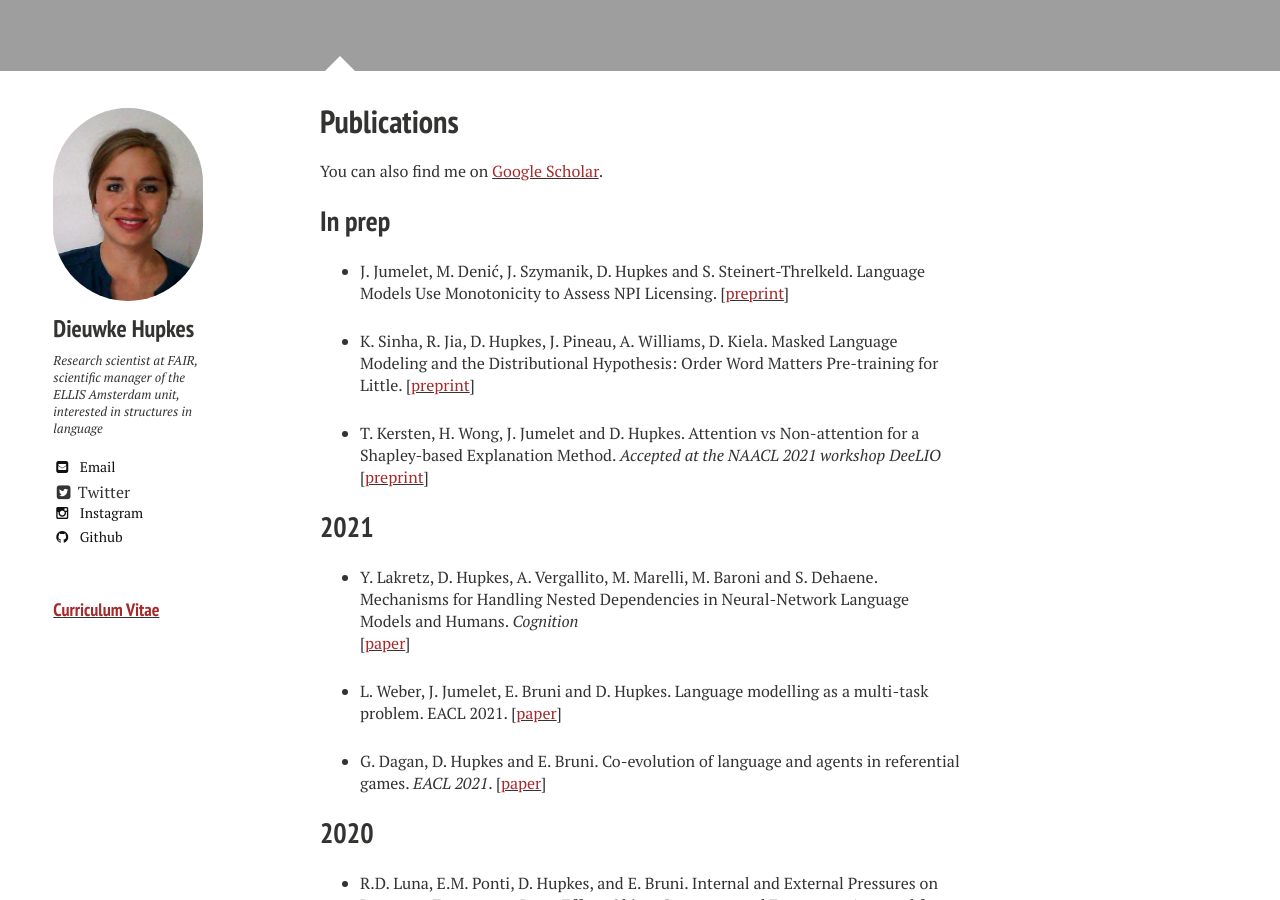
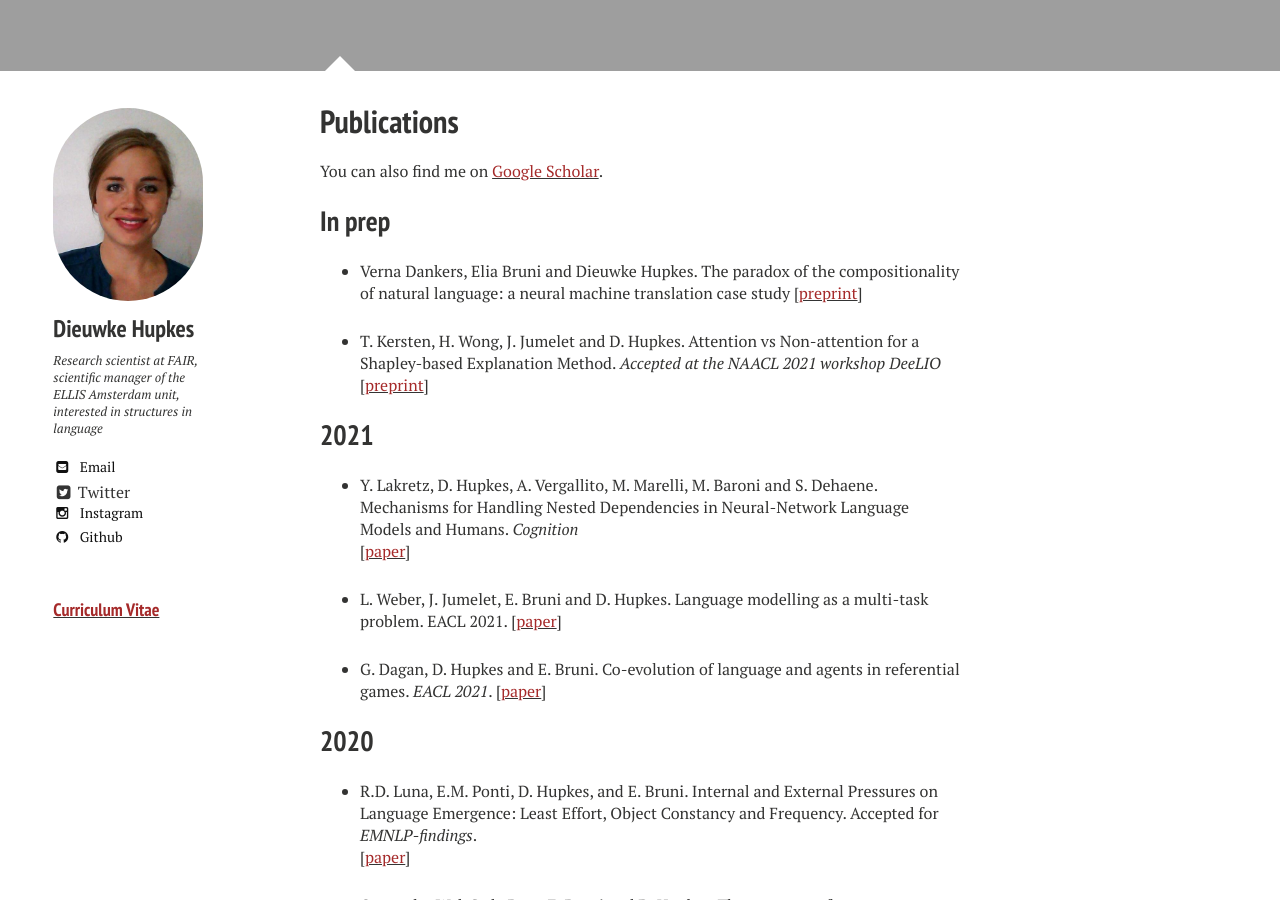
Before and after one commit to dieuwkehupkes/dieuwkehupkes.github.io, a Jekyll site: the page built from publications.md, in a window 1280 px wide and 900 px high, scrolled down 973 px. Built offline with Jekyll 4.4.1, drawn with Linux system fonts in a browser that asks for light colours; nearby versions of some CDN libraries.

Commit message:
Add new compositionality preprint

```diff
--- a/publications.md
+++ b/publications.md
@@ -14,11 +14,8 @@ You can also find me on <a href="https://scholar.google.com/citations?user=tAtSM
 
 ## In prep
 
-* J. Jumelet, M. Denić, J. Szymanik, D. Hupkes and S. Steinert-Threlkeld. Language Models Use Monotonicity to Assess NPI Licensing.
-\[[<font color="brown">preprint</font>](https://arxiv.org/pdf/2105.13818.pdf){:target="blank"}\]
-
-* K. Sinha, R. Jia, D. Hupkes, J. Pineau, A. Williams, D. Kiela. Masked Language Modeling and the Distributional Hypothesis: Order Word Matters Pre-training for Little.
-\[[<font color="brown">preprint</font>](https://arxiv.org/pdf/2104.06644.pdf){:target="blank"}\]
+* Verna Dankers, Elia Bruni and Dieuwke Hupkes. The paradox of the compositionality of natural language: a neural machine translation case study
+\[[<font color="brown">preprint</font>](https://arxiv.org/pdf/2108.05885.pdf){:target="blank"}\]
 
 * T. Kersten, H. Wong, J. Jumelet and D. Hupkes. Attention vs Non-attention for a Shapley-based Explanation Method. *Accepted at the NAACL 2021 workshop DeeLIO*
 \[[<font color="brown">preprint</font>](https://arxiv.org/abs/2104.12424){:target="blank"}\]
```
